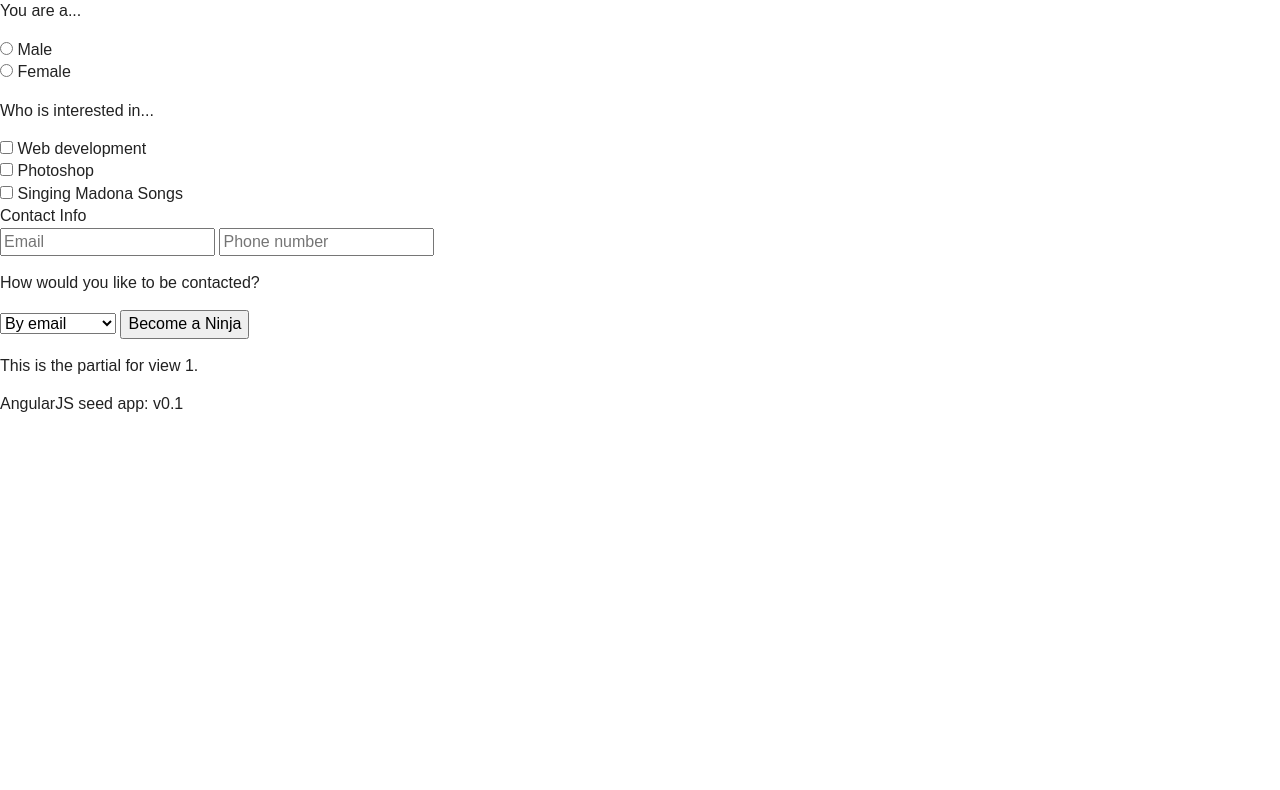
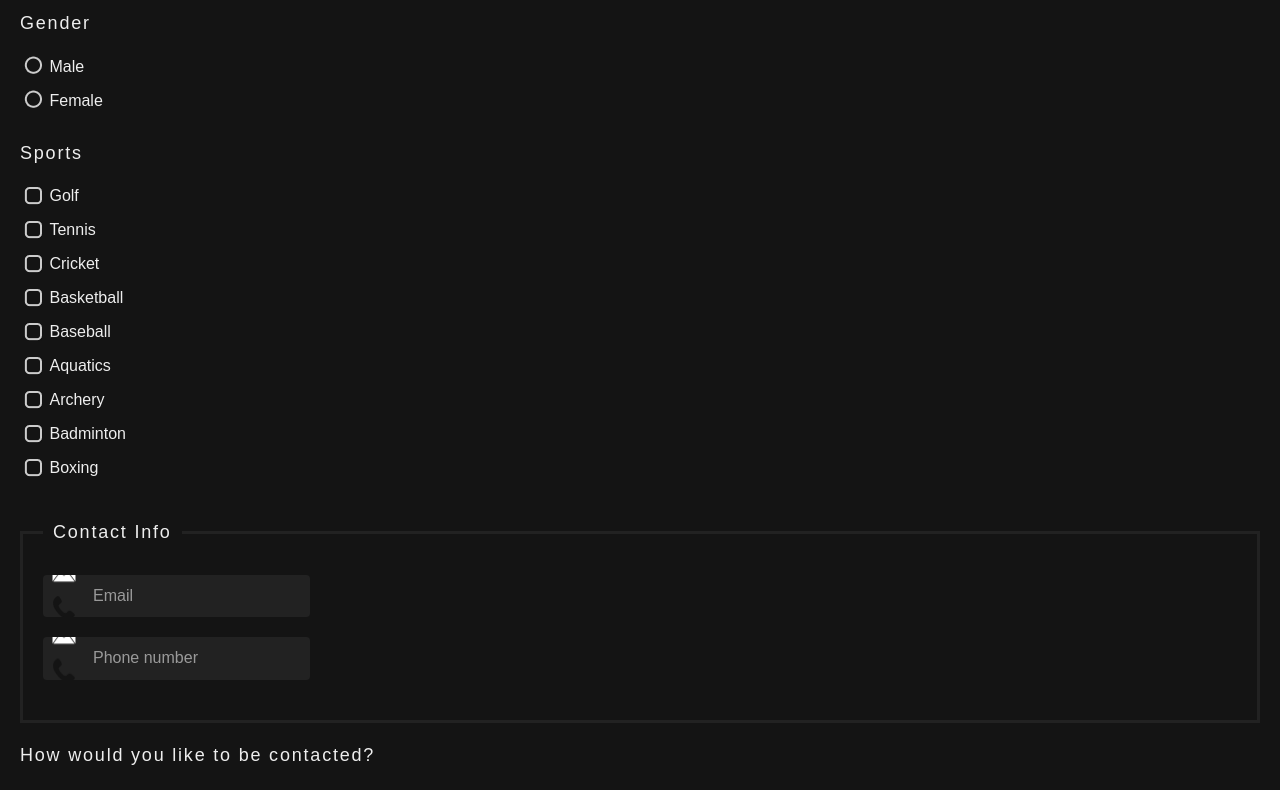
Before and after one commit to chiragcj96/Athlete-Data-Aggregation, a website: page app/index.html in a window 1280 px wide. Shown: the part 184-974 px from the top of the page. Before the commit the page ends 800 px from the top, so only its background shows below. Drawn offline with nearby package versions, Linux system fonts and the light colour scheme.

```diff
--- a/app/app.css
+++ b/app/app.css
@@ -1,19 +1,147 @@
 /* app css stylesheet */
+body{
+  background: #141414;
+  margin: 0;
+  font-family: Arial, Helvetica, sans-serif;
+}
 
+header{
+  background: #0d0d0d;
+  padding: 20px;
+  text-align: center;
+}
 
+form{
+  margin: 20px;
+  color: #eee;
+}
+
+form p{
+  font-size: 18px;
+  letter-spacing: 0.1em;
+}
 /* 1 - BASE FORM STYLES */
-
+input[type="radio"]{
+  opacity: 0;
+  width: 0;
+  margin: 0;
+}
+label[for="male"], label[for="female"]{
+  margin-bottom: 10px;
+  display: inline-block;
+  padding-left: 25px;
+  background: url(img/checks.png) no-repeat;
+  background-position: 0 -32px;
+  line-height: 24px;
+  cursor: pointer;
+}
+input:checked + label[for="male"], input:checked + label[for="female"]{
+  background-position: 0 0;
+  color: aqua;
+}
 
 /* 3 - CHECKBOX STYLES  */
-
+input[type="checkbox"]{
+  opacity: 0;
+  width: 0;
+  margin: 0;
+}
+label[for="golf"], label[for="tennis"], label[for="cricket"], label[for="basketball"], label[for="baseball"], label[for="aquatics"], label[for="archery"], label[for="badminton"], label[for="boxing"]{
+  margin-bottom: 10px;
+  display: inline-block;
+  padding-left: 25px;
+  background: url(img/checks.png) no-repeat;
+  background-position: 0 -98px;
+  line-height: 24px;
+  cursor: pointer;
+}
+input:checked + label[for="golf"], input:checked + label[for="tennis"], input:checked + label[for="cricket"], input:checked + label[for="basketball"], input:checked + label[for="baseball"], input:checked + label[for="aquatics"], input:checked + label[for="archery"], input:checked + label[for="badminton"], input:checked + label[for="boxing"]{
+  background-position: 0 -65px;
+  color: aqua;
+}
 
 /* 4 - TEXT INPUT STYLES & FIELDSETS */
+fieldset{
+  padding: 20px;
+  margin: 20px 0;
+  border: 3px solid #222;
+}
+legend{
+  padding: 10px;
+  font-size: 18px;
+  letter-spacing: 0.1em;
+}
+input[type="email"], input[type="telephone"]{
+  display: block;
+  margin-bottom: 20px;
+  padding: 10px 10px 10px 50px;
+  border: 0px;
+  border-radius: 4px;
+  background: url(img/inputs.png) no-repeat;
+  background-color: #222;
+  font-size: 16px;
+  color: #fff;
+  float: left;
+  clear: both;
+}
+input[type="email"]{
+  background-position: 7px, 10px;
+}
+input[type="telephone"]{
+  background-position: 7px, -58px;
+}
 
 
 /* 5 - SELECT BOXES */
+select{
+  -webkit-appearance: none;
+  -moz-appearance: none;
+  -ms-appearance: none;
+  -o-appearance: none;
+  appearance: none;
+
+  display: block;
+  margin: 30px 0;
+  padding: 10px 50px 10px 10px;
+  background: url(img/select.png) no-repeat 95% center;
+  background-color: #222;
+  color: #fff;
+  border-radius: 4px;
+  border: 2px solid #fff;
+  width: 280px;
+}
+input[type="submit"]{
+  background: #b61111;
+  padding: 15px;
+  color: #fff;
+  font-size: 20px;
+  letter-spacing: 0.1em;
+  border-radius: 4px;
+  border: 0;
+  box-shadow: 1px 3px 5px rgba(0,0,0,0.5);
+  width: 280px;
+}
 
 
 /* 6 - INPUT VALIDATION STYLES */
+input[type="email"]:valid, input[type="telephone"]:valid{
+  border: 2px solid #fff;
+}
+input[type="email"]:valid{
+  background-position: 7px -22px;
+}
+input[type="telephone"]:valid{
+  background-position: 7px -97px;
+}
+input[type="email"]:valid + .tick, input[type="telephone"]:valid + .tick{
+  background: url(img/tick.png) center;
+  background-size: 100%;
+  display: block;
+  width: 20px;
+  height: 20px;
+  float: left;
+  margin: 10px;
+}
 
 
 .menu {
--- a/app/index.html
+++ b/app/index.html
@@ -15,30 +15,62 @@
     <script src="lib/html5-boilerplate/dist/js/vendor/modernizr-2.8.3.min.js"></script>
   </head>
   <body>
-    <ul class="menu">
-      <li><a href="#!/view1">view1</a></li>
-      <li><a href="#!/view2">view2</a></li>
-    </ul>
-
     <header>
         <img src="img/logo.png" />
     </header>
     <form>
-        <!-- Gender -->
-        <p>You are a...</p>
+      <!-- **** BASIC INFO **** -->
+      <!-- Name -->
+      First name:<input type="text" name="firstname">
+      Last name:<input type="text" name="lastname">
+
+
+      <!-- Date of Birth -->
+      <p>Gender</p>
       <input type="radio" id="male" name="gender" />
       <label for="male">Male</label><br/>
       <input type="radio" id="female" name="gender" />
       <label for="female">Female</label>
 
+      <!-- Sports -->
+      <p>Sports</p>
+      <input type="checkbox" id="golf" />
+      <label for="golf">Golf</label><br/>
+      <input type="checkbox" id="tennis" />
+      <label for="tennis">Tennis</label><br/>
+      <input type="checkbox" id="cricket" />
+      <label for="cricket">Cricket</label><br/>
+      <input type="checkbox" id="basketball" />
+      <label for="basketball">Basketball</label><br/>
+      <input type="checkbox" id="baseball" />
+      <label for="baseball">Baseball</label><br/>
+      <input type="checkbox" id="aquatics" />
+      <label for="aquatics">Aquatics</label><br/>
+      <input type="checkbox" id="archery" />
+      <label for="archery">Archery</label><br/>
+      <input type="checkbox" id="badminton" />
+      <label for="badminton">Badminton</label><br/>
+      <input type="checkbox" id="boxing" />
+      <label for="boxing">Boxing</label><br/>
+      <!-- Nationality -->
+
+
+      <!-- **** ABOUT **** -->
+      <!-- Location -->
+      <!-- Description -->
+      <!-- Team -->
       <!-- Interests -->
-        <p>Who is interested in...</p>
-        <input type="checkbox" id="web" />
-        <label for="web">Web development</label><br/>
-        <input type="checkbox" id="photoshop" />
-        <label for="photoshop">Photoshop</label><br/>
-        <input type="checkbox" id="madona" />
-        <label for="madona">Singing Madona Songs</label>
+      <!-- Pets -->
+      <!-- Drinks Alcohol ?-->
+      <!-- Married? -->
+      <!-- Charities -->
+      <!-- Profile Image -->
+
+
+      <!-- **** SOCIAL MEDIA **** -->
+      <!-- Handles -->
+
+
 
       <!-- Contact details -->
       <fieldset>
--- a/package.json
+++ b/package.json
@@ -9,6 +9,7 @@
     "angular": "^1.7.5",
     "angular-loader": "^1.7.5",
     "angular-route": "^1.7.5",
+    "express": "^4.17.1",
     "html5-boilerplate": "0.0.1"
   },
   "devDependencies": {
@@ -20,6 +21,7 @@
     "karma-chrome-launcher": "^2.2.0",
     "karma-firefox-launcher": "^1.1.0",
     "karma-jasmine": "^1.1.2",
+    "nodemon": "^1.19.1",
     "protractor": "^5.4.1"
   },
   "scripts": {
```
Also changed, not shown: index.js (added, +15 -0 lines), routes/api.js (added, +21 -0 lines), 2 other files. Lines whose indentation alone changed are shown as unchanged.
